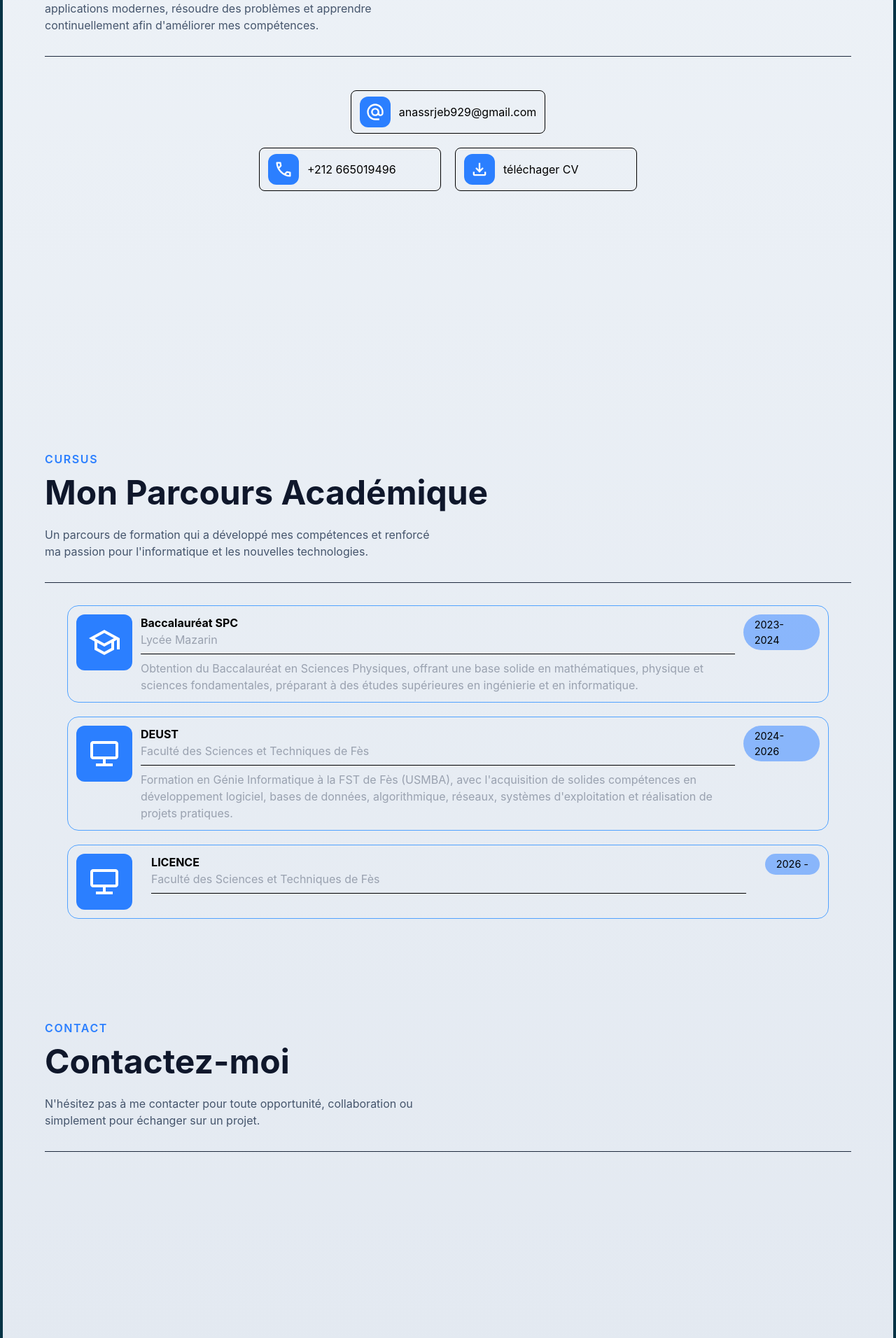
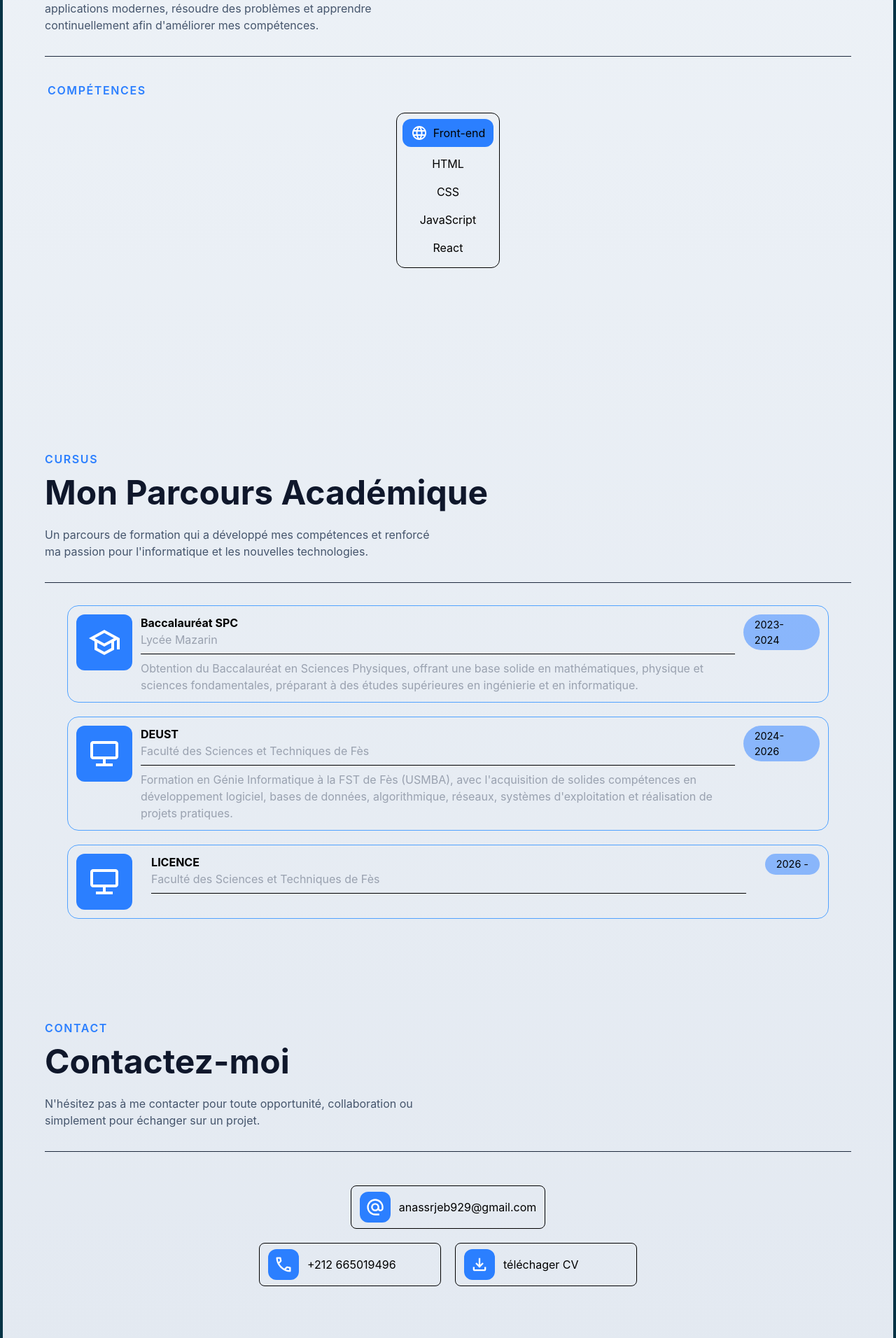
Before and after one commit to Rjeb-Anas/Portfolio--S, a React (Vite) app: page / in a window 1280 px wide. Shown: the part 1108-3020 px from the top of the page at 70% size. Built offline with nearby package versions, Linux system fonts and the light colour scheme.

Commit message:
Update add new pages

```diff
--- a/src/assets/index.jsx
+++ b/src/assets/index.jsx
@@ -11,6 +11,7 @@ import calendar from "./calendar.svg";
 import alternate_email from "./alternate_email.svg";
 import download from "./download.svg";
 import double_arrow_down from "./double_arrow_down.svg";
+import language from "./language.svg";
 export {
     arrowSvg,
     homeSvg,
@@ -25,4 +26,5 @@ export {
     alternate_email,
     download,
     double_arrow_down,
+    language,
 };
--- a/src/components/About.jsx
+++ b/src/components/About.jsx
@@ -2,6 +2,7 @@ import {
     alternate_email,
     call,
     download,
+    language,
 } from "../assets/index";
 
 const About = () => {
@@ -25,25 +26,33 @@ const About = () => {
                         </p>
                     </div>
                     <hr className="border-slate-800" />
-                   <div className="w-full p-1 flex items-center justify-center">
-                     <div className="md:w-[50%] w-[90%] px-2 py-3 h-auto flex gap-5 flex-wrap justify-center">
-                        <a href="" className="flex flex-row py-2 px-3 border items-center gap-3
-                        rounded-lg hover:translate-y-1 transition-all min-w-65 ">
-                            <img  src={alternate_email} alt="Home" className="size-11 bg-blue-500 p-2 rounded-xl" />
-                            <span className="h-full flex items-center justify-center">anassrjeb929@gmail.com</span>
-                        </a>
-                        <a href="" className="flex flex-row py-2 px-3 border items-center gap-3
-                        rounded-lg hover:translate-y-1 transition-all min-w-65 ">
-                            <img  src={call} alt="Home" className="size-11 bg-blue-500 p-2 rounded-xl" />
-                            <span className="h-full flex items-center justify-center">+212 665019496</span>
-                        </a>
-                        <a href="" className="flex flex-row py-2 px-3 border items-center gap-3
-                        rounded-lg hover:translate-y-1 transition-all min-w-65 ">
-                            <img  src={download} alt="Home" className="size-11 bg-blue-500 p-2 rounded-xl" />
-                            <span className="h-full flex items-center justify-center">téléchager CV</span>
-                        </a>
-                    </div>
+                   <div className="w-full p-1 flex flex-col">
+                         <span className="text-[clamp(0.75rem,2vw,1rem)] font-semibold uppercase tracking-widest text-blue-500">
+                            Compétences
+                        </span>
+
+                           <div className="w-full md:p-5 p-2 flex flex-wrap items-center justify-center ">
+
+                              <div className="border p-2 rounded-xl flex flex-col  gap-1 items-center justify-center">
+                                    <h2 className="py-2 px-3 flex items-center justify-center bg-blue-500 rounded-xl">
+                                        <img src={language} alt="" className="inline mr-2" />
+                                        Front-end
+                                    </h2>
+                                    <ul className="w-full text-center">
+                                        <li className="md:py-2 py-1 text-[clamp(0.9rem,1.5vw,1rem)]">HTML</li>
+                                        <li className="md:py-2">CSS</li>
+                                        <li className="md:py-2">JavaScript</li>
+                                        <li className="md:py-2">React</li>
+                                    </ul>
+                              </div>
+
+
+
+                           </div>
+
+
                    </div>
+
                 </section>
             </main>
         </>
--- a/src/components/Contact.jsx
+++ b/src/components/Contact.jsx
@@ -1,3 +1,8 @@
+import {
+    alternate_email,
+    call,
+    download,
+} from "../assets/index";
 const Contact = () => {
     return (
         <>
@@ -14,10 +19,29 @@ const Contact = () => {
                         </h1>
 
                         <p className="max-w-xl text-slate-600 dark:text-slate-400 text-[clamp(0.9rem,1.5vw,1rem)]">
-                              N'hésitez pas à me contacter pour toute opportunité, collaboration ou simplement pour échanger sur un projet.
+                             N'hésitez pas à me contacter pour toute opportunité, collaboration ou simplement pour échanger sur un projet.
                         </p>
                     </div>
                     <hr className="border-slate-800" />
+                    <div className="w-full p-1 flex items-center justify-center">
+                                         <div className="md:w-[50%] w-[90%] px-2 py-3 h-auto flex gap-5 flex-wrap justify-center">
+                                            <a href="" className="flex flex-row py-2 px-3 border items-center gap-3
+                                            rounded-lg hover:translate-y-1 transition-all min-w-65 ">
+                                                <img  src={alternate_email} alt="Home" className="size-11 bg-blue-500 p-2 rounded-xl" />
+                                                <span className="h-full flex items-center justify-center">anassrjeb929@gmail.com</span>
+                                            </a>
+                                            <a href="" className="flex flex-row py-2 px-3 border items-center gap-3
+                                            rounded-lg hover:translate-y-1 transition-all min-w-65 ">
+                                                <img  src={call} alt="Home" className="size-11 bg-blue-500 p-2 rounded-xl" />
+                                                <span className="h-full flex items-center justify-center">+212 665019496</span>
+                                            </a>
+                                            <a href="" className="flex flex-row py-2 px-3 border items-center gap-3
+                                            rounded-lg hover:translate-y-1 transition-all min-w-65 ">
+                                                <img  src={download} alt="Home" className="size-11 bg-blue-500 p-2 rounded-xl" />
+                                                <span className="h-full flex items-center justify-center">téléchager CV</span>
+                                            </a>
+                                        </div>
+                                       </div>
                 </section>
             </main>
         </>
```
Also changed, not shown: src/assets/language.svg (added).
